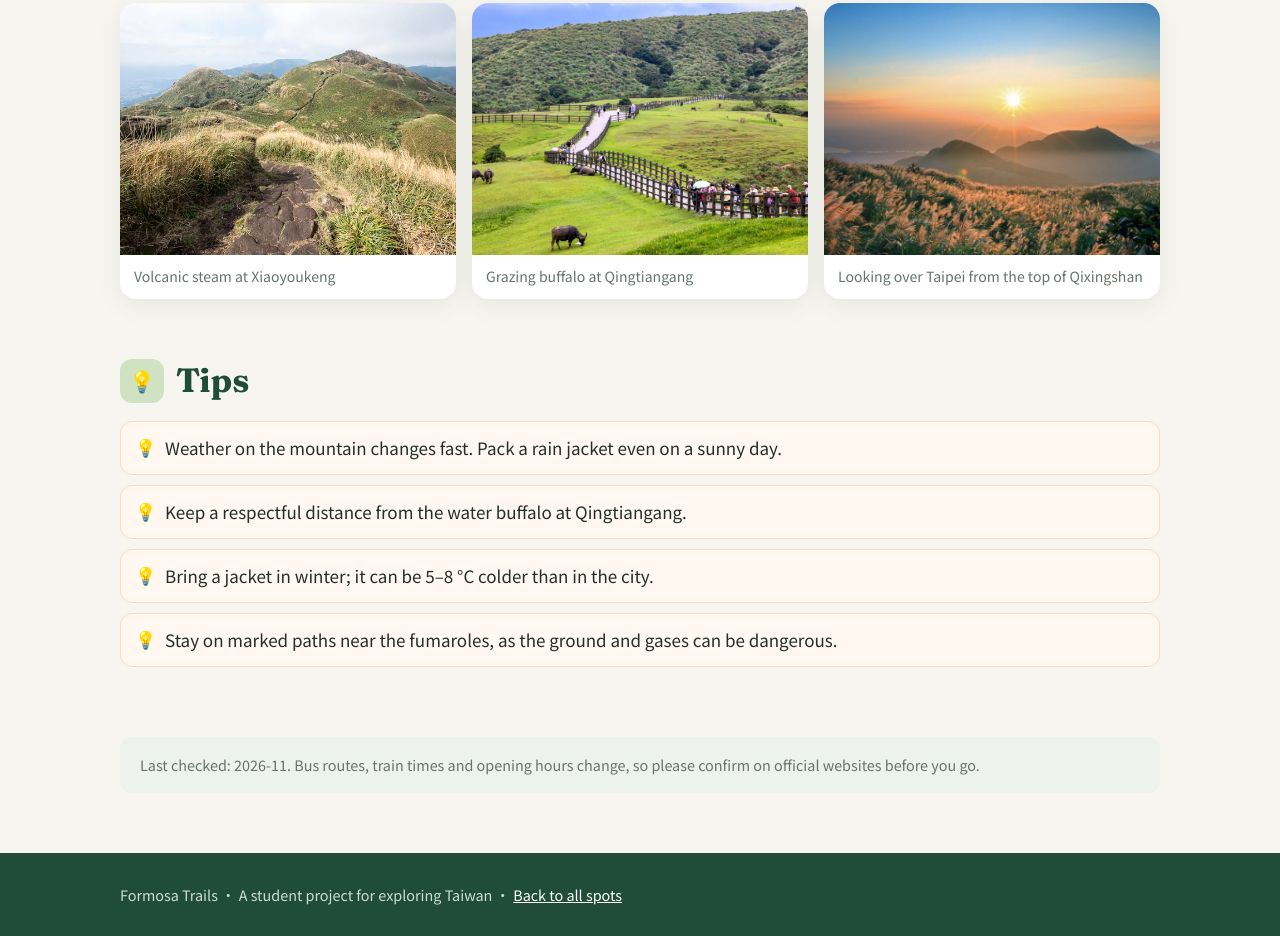
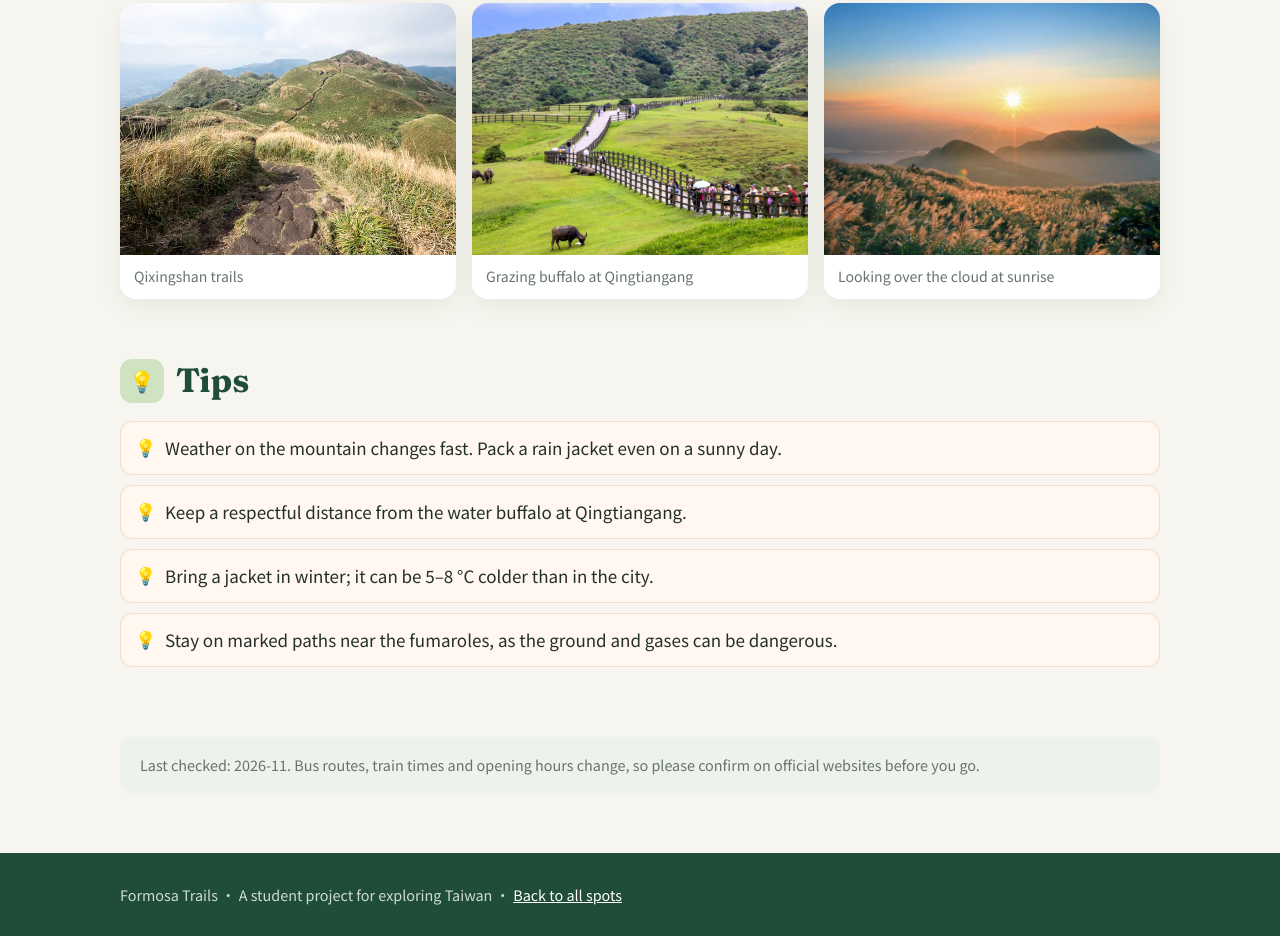
Before and after one commit to prrrrrrrim/TaiwanTrails, a plain HTML site: page spots/yangmingshan-qixingshan.html in a window 1280 px wide. Shown: the part 2237-3173 px from the top of the page. Drawn offline with Linux system fonts and the light colour scheme.

Commit message:
Update photo captions in yangmingshan-qixingshan.html

```diff
--- a/spots/yangmingshan-qixingshan.html
+++ b/spots/yangmingshan-qixingshan.html
@@ -91,9 +91,9 @@
   <section class="section" id="photos">
     <div class="section-head"><span class="icon">📷</span><h2>Photos</h2></div>
     <div class="gallery">
-      <figure><div class="ph"><img src="../images/yangmingshan-qixingshan/1.jpg" alt="Steam rising from the Xiaoyoukeng fumaroles" loading="lazy" onerror="this.parentElement.classList.add('missing')"></div><figcaption>Volcanic steam at Xiaoyoukeng</figcaption></figure>
+      <figure><div class="ph"><img src="../images/yangmingshan-qixingshan/1.jpg" alt="Steam rising from the Xiaoyoukeng fumaroles" loading="lazy" onerror="this.parentElement.classList.add('missing')"></div><figcaption>Qixingshan trails</figcaption></figure>
       <figure><div class="ph"><img src="../images/yangmingshan-qixingshan/2.jpg" alt="Water buffalo on the Qingtiangang grassland" loading="lazy" onerror="this.parentElement.classList.add('missing')"></div><figcaption>Grazing buffalo at Qingtiangang</figcaption></figure>
-      <figure><div class="ph"><img src="../images/yangmingshan-qixingshan/3.jpg" alt="View from the Qixingshan summit" loading="lazy" onerror="this.parentElement.classList.add('missing')"></div><figcaption>Looking over Taipei from the top of Qixingshan</figcaption></figure>
+      <figure><div class="ph"><img src="../images/yangmingshan-qixingshan/3.jpg" alt="View from the Qixingshan summit" loading="lazy" onerror="this.parentElement.classList.add('missing')"></div><figcaption>Looking over the cloud at sunrise</figcaption></figure>
     </div>
   </section>
 
```
